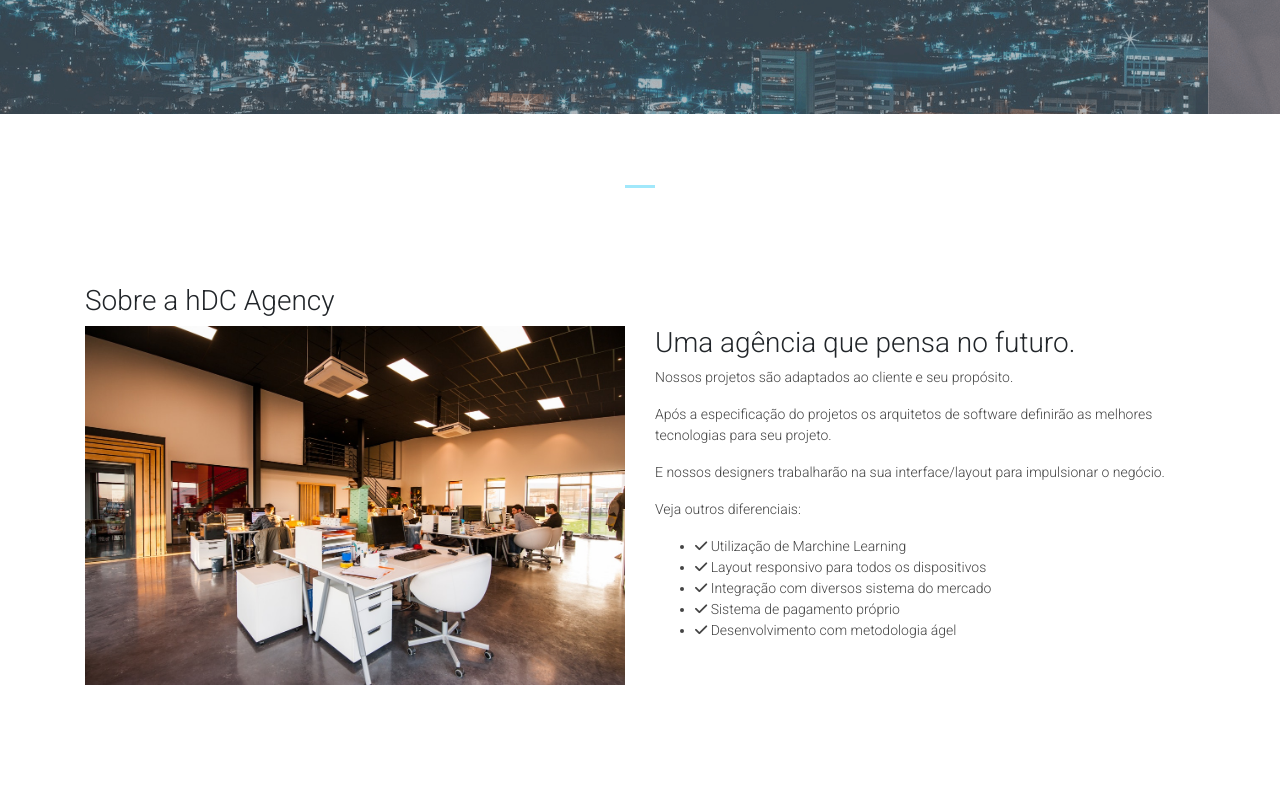
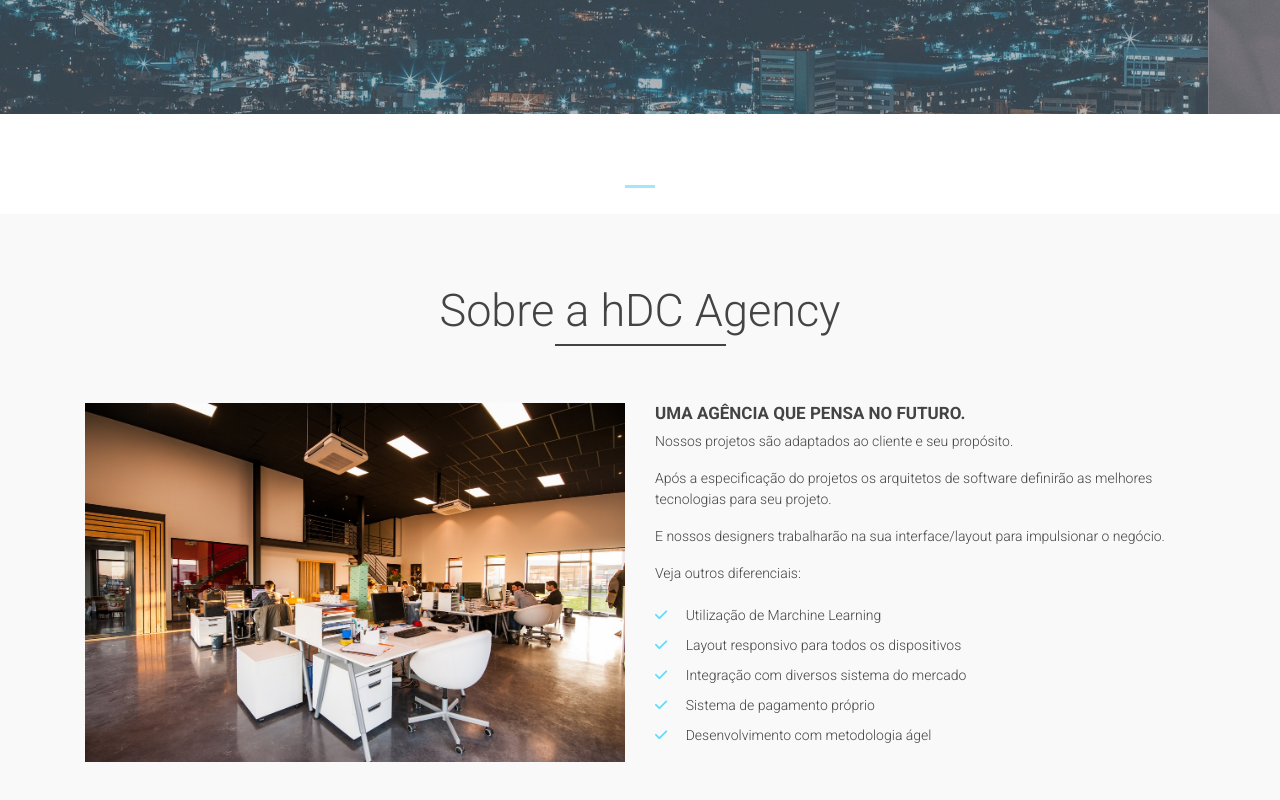
Before and after one commit to eugeniocarvalho/hdc-agency, a plain HTML site: page index.html in a window 1280 px wide. Shown: the part 506-1306 px from the top of the page. Before the commit the page ends 1261 px from the top, so only its background shows below. Drawn offline with nearby package versions, Linux system fonts and the light colour scheme.

Commit message:
stylized about

```diff
--- a/css/styles.css
+++ b/css/styles.css
@@ -97,3 +97,46 @@
 .carousel-indicators .active{
   background-color: #65DAF9;
 }
+
+/* Sobre a empresa */
+
+#about-area {
+  background: #f9f9f9;
+}
+
+.main-title {
+  color: #444;
+  margin-bottom: 65px;
+  font-size: 45px;
+  text-align: center;
+}
+
+.main-title:after {
+  content: "";
+  border-top: 2px solid #444;
+  width: 15%;
+  position: absolute;
+  top: 60px;
+  left: 42.5%;
+}
+
+.about-title {
+  font-size: 17px;
+  color: #444;
+  text-transform: uppercase;
+  font-weight: bold;
+}
+
+#about-list {
+  list-style: none;
+  padding-left: 0;
+}
+
+#about-list li {
+  line-height: 30px;
+}
+
+#about-list i {
+  color: #65DAF9;
+  margin-right: 15px;
+}
```
